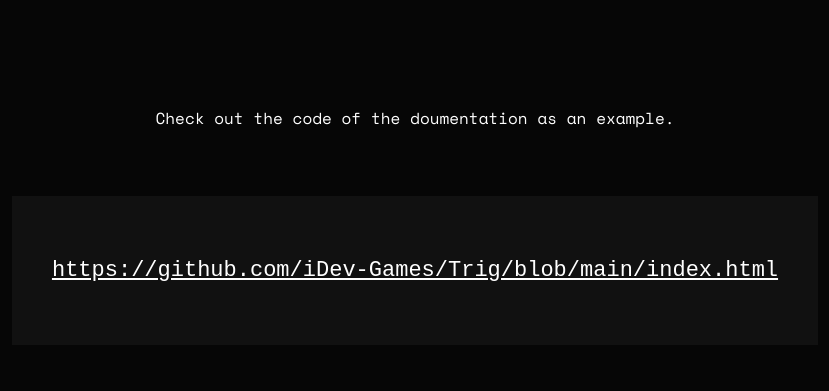
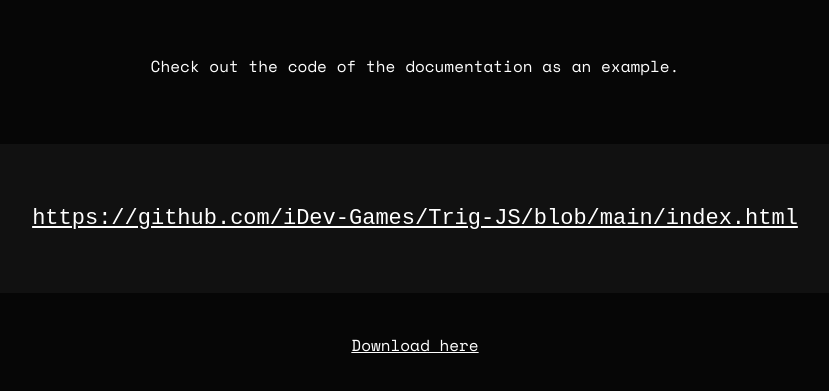
Before and after one commit to iDev-Games/Trig-JS, a plain HTML site: page index.html in a window 1280 px wide. Shown: the part 5803-6194 px from the top of the page, without its empty margins (225-1054 px from the left). Drawn offline with nearby package versions, Linux system fonts and the light colour scheme.

Commit message:
Changes to documentation

```diff
--- a/index.html
+++ b/index.html
@@ -151,7 +151,7 @@
                     Trig.js is a super simple and lightweight way of making CSS animations that react to the position of your HTML elements. You can also use Trig.js to trigger CSS animations once an element appears on screen.
                 </div>
                 <div class="box fadeIn animdelay1" data-trig-min="0" data-trig>
-                    Using nothing but the power of CSS, HTML and Trig.js. You can make the same effects as you see here! Not just that, Trig.js is really lightweight with a filesize of less than 5kb! Trig.js is created with javascript and doesn't require any dependencies.
+                    Using nothing but the power of CSS, HTML and Trig.js. You can make the same effects as you see here! Not just that, Trig.js is really lightweight with a filesize of less than 2kb! Trig.js is created with javascript and doesn't require any dependencies.
                 </div>
                 <div class="box fadeIn animdelay2" data-trig-min="0" data-trig>
                     Trig.js is really simple and quick to work with. You can use Trig.js even if you arn't familiar with javascript.
@@ -163,7 +163,7 @@
                 <h2>How to install?</h2>
             </div>
             <div class="box fadeIn" data-trig>
-                <p>All you need to do is add the dist trig.js file into your projects JS folder and add the following code with your trig.js location as the src. Put this code in to your head HTML tags</p>
+                <p>All you need to do is add the dist trig.js file into your projects JS folder and add the following code with your trig.js location as the src. Put this code in to your head HTML tags. Download Trig.js <a href="https://github.com/iDev-Games/Trig-JS" target="_Blank" style="color:#FFF;">here</a></p>
                 <pre>
                         &lt;script src="/js/trig.js"&gt;&lt;/script&gt;
                 </pre>
@@ -235,12 +235,15 @@
         </div>
         <div class="container">
             <div class="box">
-                <p>Check out the code of the doumentation as an example.</p>
+                <p>Check out the code of the documentation as an example.</p>
             </div>
             <div class="listItem">
                 <pre>
-                    <a href="https://github.com/iDev-Games/Trig/blob/main/index.html" target="_Blank" style="color:#FFF;">https://github.com/iDev-Games/Trig/blob/main/index.html</a>
+                    <a href="https://github.com/iDev-Games/Trig-JS/blob/main/index.html" target="_Blank" style="color:#FFF;">https://github.com/iDev-Games/Trig-JS/blob/main/index.html</a>
                 </pre>
+            </div>
+            <div class="box">
+                <a href="https://github.com/iDev-Games/Trig-JS" target="_Blank" style="color:#FFF;">Download here</a>
             </div>
         </div>
     </body>
```
Also changed, not shown: README.md.
